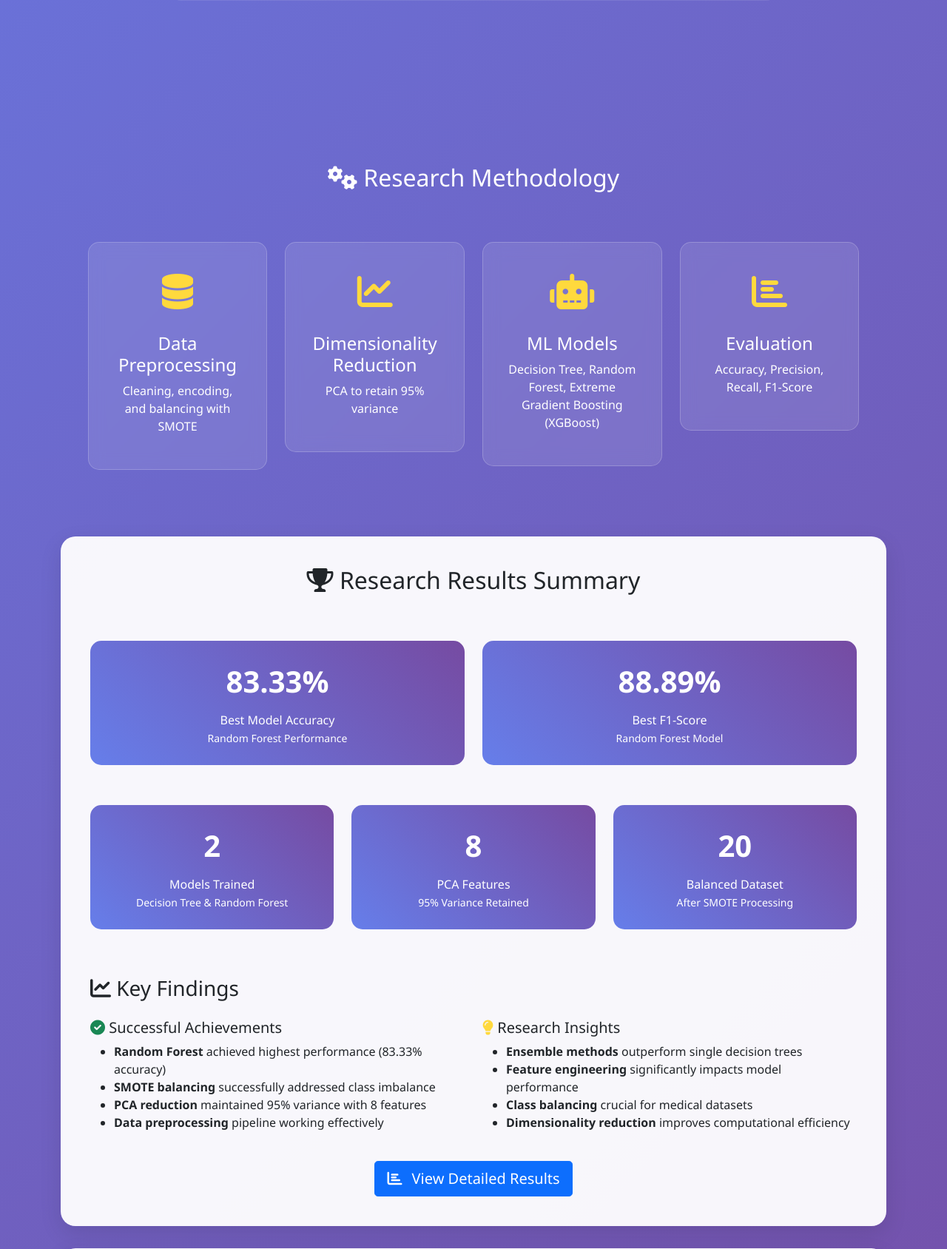
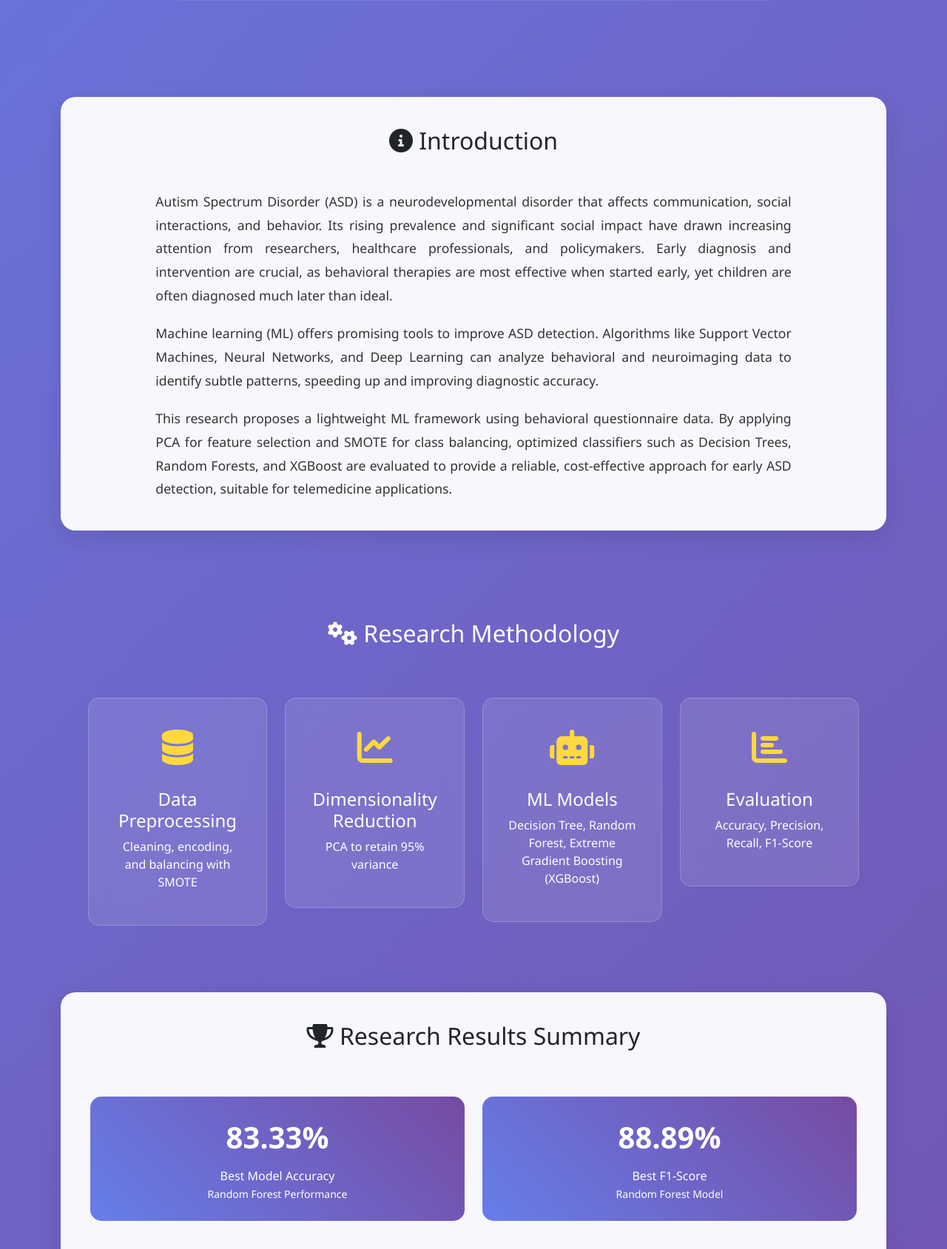
Before and after one commit to Md-Nirob-Khan/ASD-Presentation, a PHP site: page /your-project/ in a window 1280 px wide. Shown: the part 1295-2983 px from the top of the page at 74% size. Run offline with PHP 8.4, Linux system fonts and the light colour scheme.

Commit message:
Add Introduction section to index.php with comprehensive ASD research overview

```diff
--- a/public/index.php
+++ b/public/index.php
@@ -186,6 +186,31 @@ require_once '../vendor/autoload.php';
             font-weight: 700;
             margin-bottom: 10px;
         }
+
+        /* Introduction Section Styles */
+        .introduction-section {
+            background: rgba(255,255,255,0.95);
+            border-radius: 20px;
+            padding: 40px;
+            margin: 30px 0;
+            box-shadow: 0 10px 30px rgba(0,0,0,0.1);
+        }
+
+        .introduction-content {
+            text-align: justify;
+        }
+
+        .introduction-text {
+            font-size: 1.1rem;
+            line-height: 1.8;
+            margin-bottom: 20px;
+            color: #333;
+            text-align: justify;
+        }
+
+        .introduction-text:last-child {
+            margin-bottom: 0;
+        }
     </style>
 </head>
 <body>
@@ -274,6 +299,33 @@ require_once '../vendor/autoload.php';
                                     </p>
                                 </div>
                             </div>
+                        </div>
+                    </div>
+                </div>
+            </div>
+        </div>
+
+        <!-- Introduction Section -->
+        <div class="container">
+            <div class="introduction-section">
+                <h2 class="text-center mb-5">
+                    <i class="fas fa-info-circle"></i> Introduction
+                </h2>
+
+                <div class="row justify-content-center">
+                    <div class="col-lg-10">
+                        <div class="introduction-content">
+                            <p class="introduction-text">
+                                Autism Spectrum Disorder (ASD) is a neurodevelopmental disorder that affects communication, social interactions, and behavior. Its rising prevalence and significant social impact have drawn increasing attention from researchers, healthcare professionals, and policymakers. Early diagnosis and intervention are crucial, as behavioral therapies are most effective when started early, yet children are often diagnosed much later than ideal.
+                            </p>
+
+                            <p class="introduction-text">
+                                Machine learning (ML) offers promising tools to improve ASD detection. Algorithms like Support Vector Machines, Neural Networks, and Deep Learning can analyze behavioral and neuroimaging data to identify subtle patterns, speeding up and improving diagnostic accuracy.
+                            </p>
+
+                            <p class="introduction-text">
+                                This research proposes a lightweight ML framework using behavioral questionnaire data. By applying PCA for feature selection and SMOTE for class balancing, optimized classifiers such as Decision Trees, Random Forests, and XGBoost are evaluated to provide a reliable, cost-effective approach for early ASD detection, suitable for telemedicine applications.
+                            </p>
                         </div>
                     </div>
                 </div>
@@ -471,7 +523,7 @@ require_once '../vendor/autoload.php';
                         <h4 class="mt-4 mb-3">Key Features:</h4>
                         <ul>
                             <li><strong>Data Preprocessing:</strong> Comprehensive cleaning, encoding, and balancing pipeline</li>
-                            <li><strong>Advanced Algorithms:</strong> Decision Tree, Random Forest, and Support Vector Machine</li>
+                            <li><strong>Advanced Algorithms:</strong> Decision Tree, Random Forest, and Extreme Gradient Boosting (XGBoost)</li>
                             <li><strong>Performance Evaluation:</strong> Multiple metrics including accuracy, precision, recall, and F1-score</li>
                             <li><strong>Visualization:</strong> Interactive charts and confusion matrices</li>
                             <li><strong>Research Ready:</strong> Conference presentation interface with detailed methodology</li>
```
